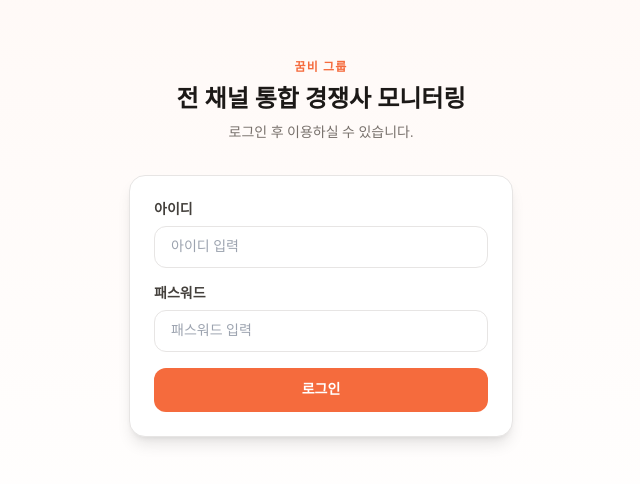
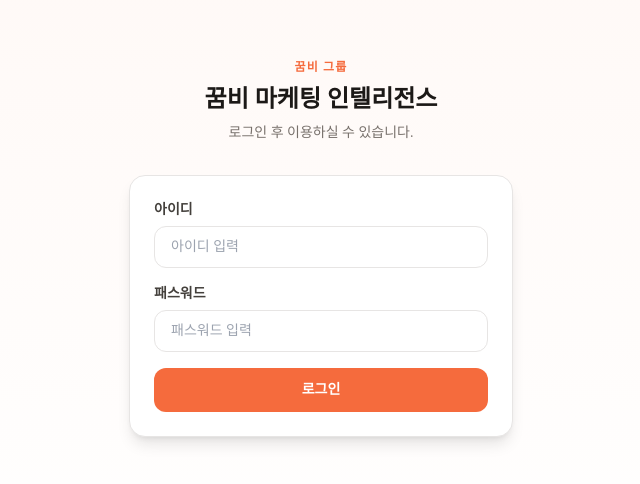
Before and after one commit to ggumbim-droid/ggumbi-monitor, a Next.js app: page / in a window 1280 px wide. Shown: the part 152-636 px from the top of the page, without its empty margins (319-959 px from the left). Built offline with nearby package versions, Linux system fonts and the light colour scheme.

Commit message:
Update LoginGate.tsx

```diff
--- a/src/components/LoginGate.tsx
+++ b/src/components/LoginGate.tsx
@@ -79,7 +79,7 @@ export function LoginGate({ children }: LoginGateProps) {
         <div className="w-full max-w-sm">
           <div className="text-center mb-8">
             <p className="text-xs font-semibold uppercase tracking-widest text-kkumbi-500 mb-2">꿈비 그룹</p>
-            <h1 className="text-2xl font-bold text-stone-900">전 채널 통합 경쟁사 모니터링</h1>
+            <h1 className="text-2xl font-bold text-stone-900">꿈비 마케팅 인텔리전스</h1>
             <p className="text-sm text-stone-500 mt-2">로그인 후 이용하실 수 있습니다.</p>
           </div>
 
```
